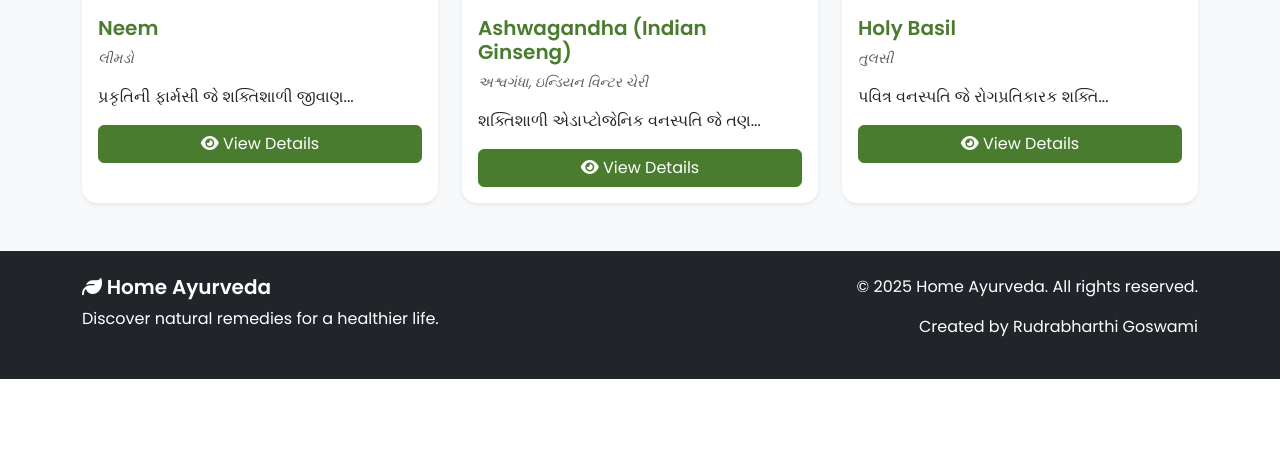
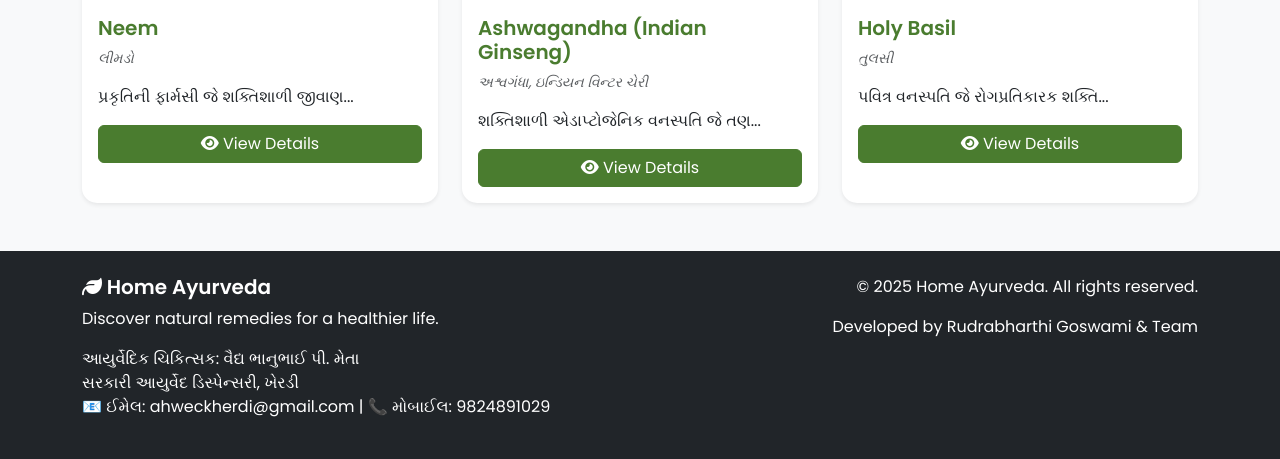
Before and after one commit to Rudrabharthi/home_ayurveda, a PHP site: page /index.php in a window 1280 px wide. Shown: the part 1750-2209 px from the top of the page. Before the commit the page ends 2129 px from the top, so only its background shows below. Run offline with PHP 8.4, Linux system fonts and the light colour scheme; data comes from the database, SQL or seed files in the repository.

Commit message:
Revise footer with practitioner info and developer credit
Updated footer to include Ayurvedic practitioner details and modified developer credit.

```diff
--- a/includes/footer.php
+++ b/includes/footer.php
@@ -4,10 +4,17 @@
                 <div class="col-md-6">
                     <h5><i class="fas fa-leaf"></i> Home Ayurveda</h5>
                     <p>Discover natural remedies for a healthier life.</p>
+                    <p>
+                        આયુર્વેદિક ચિકિત્સક: વૈદ્ય ભાનુભાઈ પી. મેતા<br>
+                        સરકારી આયુર્વેદ ડિસ્પેન્સરી, ખેરડી<br>
+                        📧 ઈમેલ: ahweckherdi@gmail.com | 📞 મોબાઈલ: 9824891029
+                    </p>
                 </div>
                 <div class="col-md-6 text-md-end">
                     <p>&copy; <?php echo date('Y'); ?> Home Ayurveda. All rights reserved.</p>
-                    <p>Created by Rudrabharthi Goswami</p>
+                    <p style="margin-top: 1rem;">
+                        Developed by Rudrabharthi Goswami & Team
+                    </p>
                 </div>
             </div>
         </div>
```
